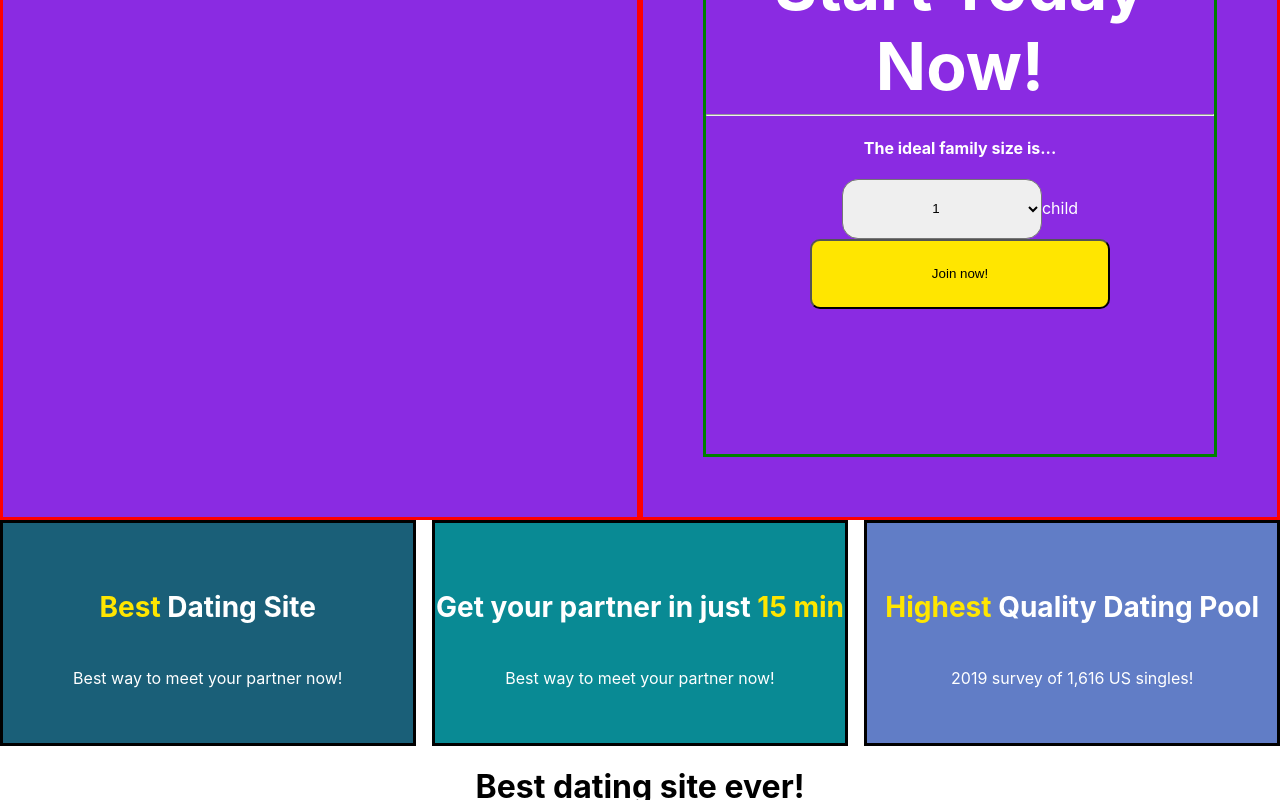
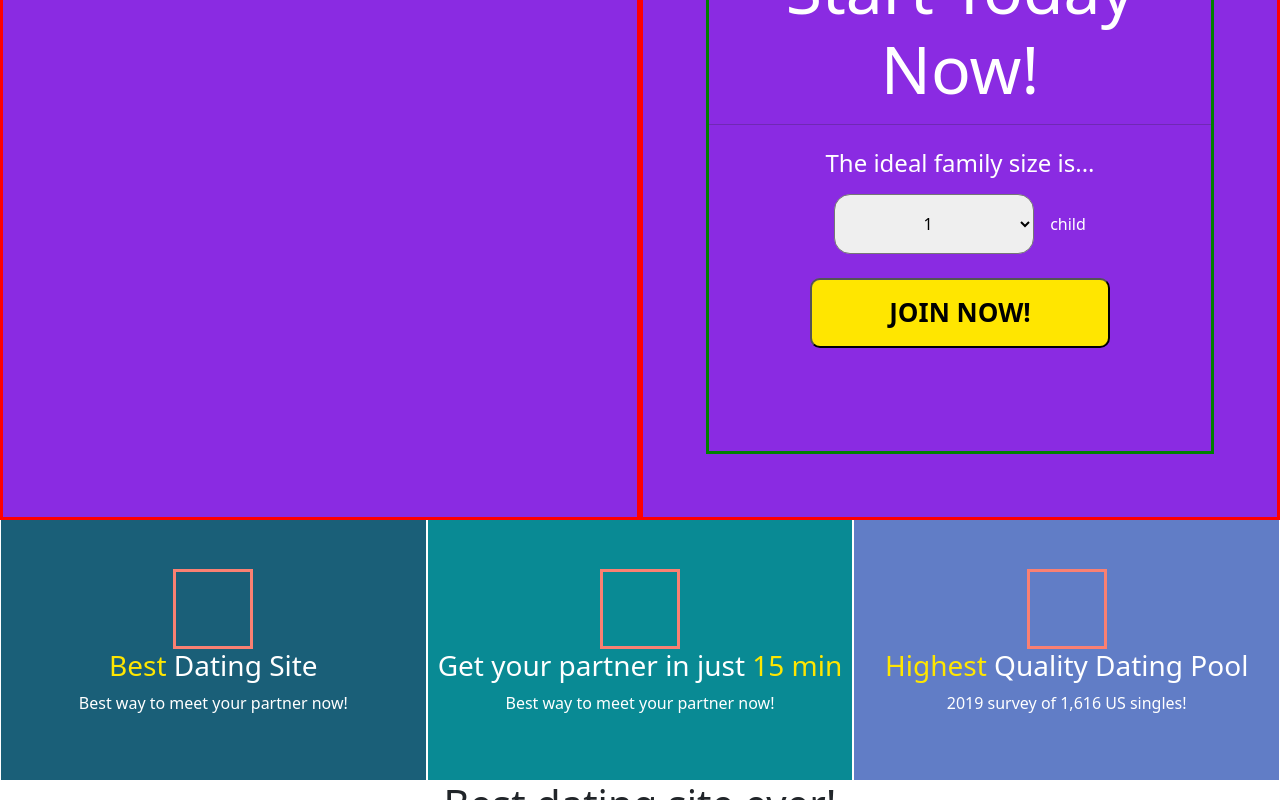
Before and after one commit to plutownium/2fh, a React (Create React App) app: page / in a window 1280 px wide. Shown: the part 260-1060 px from the top of the page. Built offline with nearby package versions, Linux system fonts and the light colour scheme.

Commit message:
made ad boxes have that thin white line

```diff
--- a/src/App.css
+++ b/src/App.css
@@ -1,8 +1,11 @@
 .ad-box {
-  height: 220px;
+  margin: 0 1px;
+  height: 260px;
   /* background-color: rgb(142, 155, 122); */
-  border: 3px solid black;
-  width: 32%;
+  /* border: 3px solid black; */
+  /* width: 32%; */
+  /* width: 33%; */
+  width: 100%;
   display: flex;
   flex-direction: column;
   justify-content: center;
@@ -37,6 +40,10 @@
   display: flex;
   justify-content: center;
   align-items: center;
+}
+
+.b-debug {
+  border: 3px solid black !important;
 }
 
 .big-container-00 {
@@ -147,13 +154,15 @@ header * {
   /* align-items: stretch; */
 }
 
-/* rgb 0, 85, 255 */
-/* rgb 255, 230, 0 */
-/* rgb 0, 0, 0 */
-
 .header-options div {
   /* border: 3px solid blue; */
   width: 100px;
+}
+
+.img-placeholder {
+  height: 80px;
+  width: 80px;
+  border: 3px solid salmon;
 }
 
 .pretend-img {
@@ -213,6 +222,10 @@ header * {
   border-radius: 10px;
   height: 70px;
   width: 300px;
+  color: black;
+  font-size: 26px;
+  text-transform: uppercase;
+  font-weight: bold;
 }
 
 #start-today-now-text {
--- a/src/App.js
+++ b/src/App.js
@@ -1,5 +1,7 @@
 // import logo from "./logo.svg";
 import "./App.css";
+
+import "bootstrap/dist/css/bootstrap.min.css";
 
 function App() {
   return (
@@ -45,12 +47,12 @@ function App() {
                   <h2 id="start-today-now-text">Start Today Now!</h2>
                   <hr />
                   <div>
-                    <div>
+                    <div className="my-4">
                       <h4 className="white-text">
                         The ideal family size is...
                       </h4>
-                      <div>
-                        <select id="family-size-input">
+                      <div className="my-3 d-flex justify-content-center align-items-center">
+                        <select id="family-size-input" className="mx-2">
                           <option className="option-centering">1</option>
                           <option className="option-centering">2</option>
                           <option className="option-centering">3</option>
@@ -59,7 +61,7 @@ function App() {
                           <option className="option-centering">6</option>
                           <option className="option-centering">7+</option>
                         </select>
-                        <span className="white-text">child</span>
+                        <span className="white-text mx-2">child</span>
                         {/* 1-6, 7+ */}
                       </div>
                     </div>
@@ -82,6 +84,7 @@ function App() {
           <div id="threeButtonsSideBySide" className="ad-container">
             <div className="flex-row space-between">
               <div className="ad-box brand-dark-blue">
+                <div className="img-placeholder"></div>
                 <h3 className="ad-box-text white-text">
                   <span className="brand-yellow-text">Best</span> Dating Site
                 </h3>
@@ -90,6 +93,7 @@ function App() {
                 </p>
               </div>
               <div className="ad-box brand-teal">
+                <div className="img-placeholder"></div>
                 <h3 className="ad-box-text  white-text">
                   Get your partner in just{" "}
                   <span className="brand-yellow-text">15 min</span>
@@ -99,6 +103,7 @@ function App() {
                 </p>
               </div>
               <div className="ad-box brand-soft-blue">
+                <div className="img-placeholder"></div>
                 <h3 className="ad-box-text  white-text">
                   <span className="brand-yellow-text">Highest </span>Quality
                   Dating Pool
@@ -127,7 +132,7 @@ function App() {
         {/* ********** */}
         {/* promotional boxes displaying stats */}
         {/* ********** */}
-        <div style={{ "background-color": "#999", height: "300px" }}>
+        <div style={{ backgroundColor: "#999", height: "300px" }}>
           <div className="promo-boxes-container">
             <div className="promo-box">
               <div className="pretend-img"></div>
@@ -168,7 +173,7 @@ function App() {
           </div>
           <div id="compatibility-right" className=""></div>
         </div>
-        <div style={{ "background-color": "#999", height: "70vh" }}>
+        <div style={{ backgroundColor: "#999", height: "70vh" }}>
           <div>
             <div>photos</div>
             <div>
@@ -178,7 +183,7 @@ function App() {
             </div>
           </div>
         </div>
-        <div style={{ height: "60vh", "background-color": "#eeee" }}>
+        <div style={{ height: "60vh", backgroundColor: "#eeee" }}>
           <div>
             <div>
               <h2>We're here for you</h2>
@@ -200,7 +205,7 @@ function App() {
             </div>
           </div>
         </div>
-        <div style={{ height: "70vh", "background-color": "#333" }}>
+        <div style={{ height: "70vh", backgroundColor: "#333" }}>
           <div>
             <div>
               <h3>web logo</h3>
```
